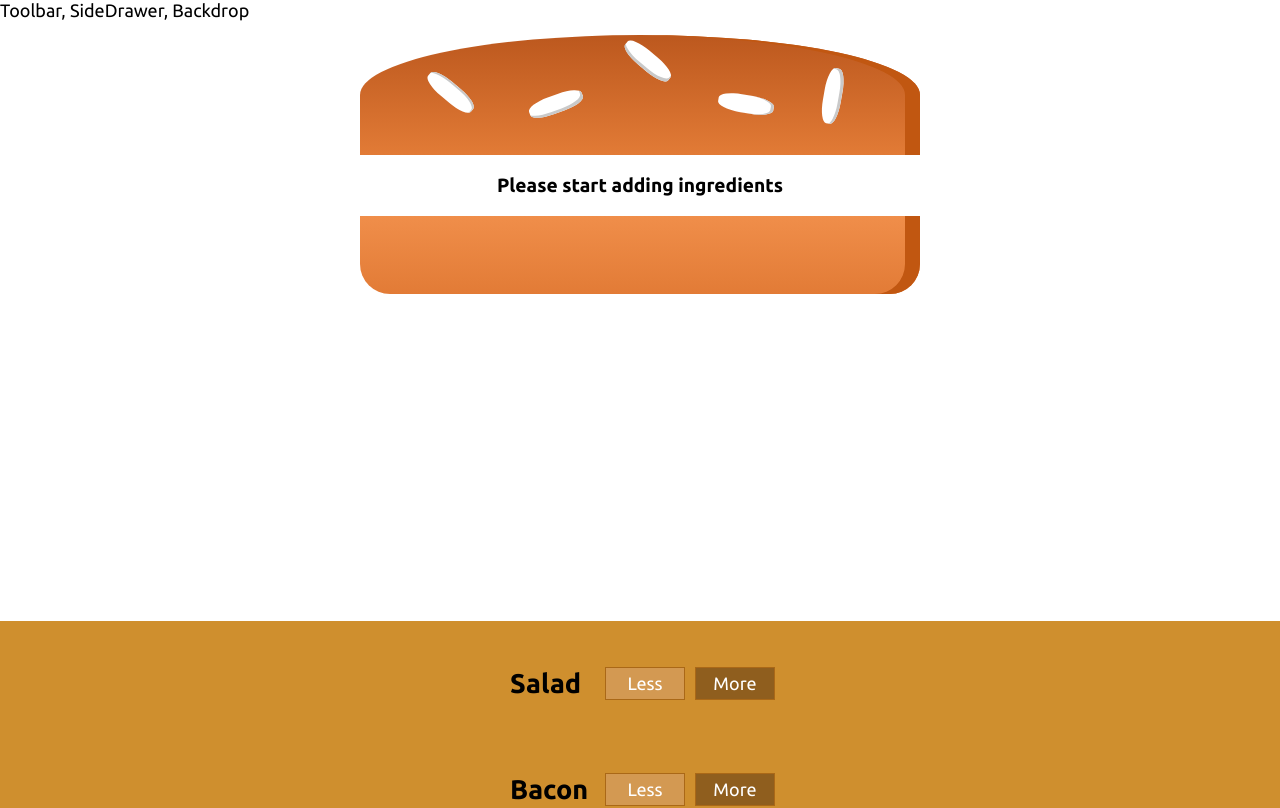
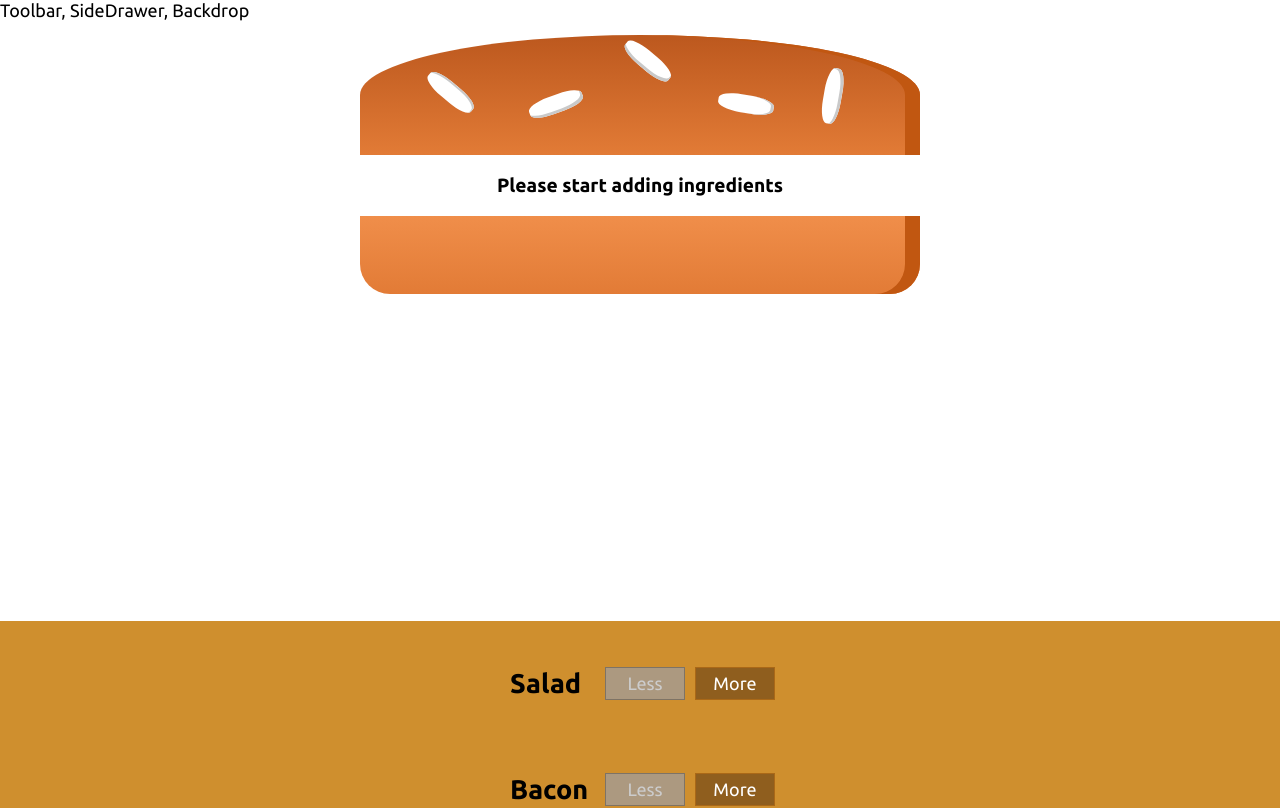
Before and after one commit to MykolajKrusser/burger_builder, a React app in the folder burger-builder/: page / in a window 1280 px wide. Shown: the top 808 px of the page. Built offline with nearby package versions, Linux system fonts and the light colour scheme.

Commit message:
added disable check to less btn

```diff
--- a/burger-builder/src/components/Burger/BuildControls/BuildControl/BuildControl.js
+++ b/burger-builder/src/components/Burger/BuildControls/BuildControl/BuildControl.js
@@ -3,8 +3,13 @@ import classes from './BuildControl.css';
 const buildControl = (props)=>(
     <div className={classes.BuildControl}>
         <h2 className={classes.Label}>{props.label}</h2>
-        <button className={classes.Less} onClick={props.removed}>Less</button>
-        <button className={classes.More} onClick={props.added}>More</button>
+        <button
+            className={classes.Less}
+            onClick={props.removed}
+            disabled={props.disabled}>Less</button>
+        <button
+            className={classes.More}
+            onClick={props.added}>More</button>
     </div>
 )
 export default buildControl;
--- a/burger-builder/src/components/Burger/BuildControls/BuildControls.js
+++ b/burger-builder/src/components/Burger/BuildControls/BuildControls.js
@@ -17,7 +17,8 @@ const buildControls = (props)=>(
                 key={ctrl.label}
                 label={ctrl.label}
                 added={()=>props.ingredienAdded(ctrl.type)}
-                removed={()=>props.ingredientRemove(ctrl.type)} />
+                removed={()=>props.ingredientRemove(ctrl.type)}
+                disabled={props.disabled[ctrl.type]} />
         ))}
     </div>
 )
--- a/burger-builder/src/containers/BurgerBuilder/BurgerBuilder.js
+++ b/burger-builder/src/containers/BurgerBuilder/BurgerBuilder.js
@@ -36,6 +36,9 @@ class BurgerBuilder extends Component{
 
     removeIngredientHandler = (type)=>{
         const oldCount = this.state.ingredients[type];
+        if(oldCount <= 0){
+            return;
+        }
         const updatedCount = oldCount - 1;
         const updatedIngredients = {
             ...this.state.ingredients
@@ -48,12 +51,19 @@ class BurgerBuilder extends Component{
     }
 
     render(){
+        const disableInfo ={
+            ...this.state.ingredients
+        }
+        for(let key in disableInfo){
+            disableInfo[key] = disableInfo[key] <= 0;
+        }
         return(
             <Wrap>
                 <Burger ingredients={this.state.ingredients}/>
                 <BuildControls
                     ingredienAdded={this.addIngredientHandler}
-                    ingredientRemove={this.removeIngredientHandler}/>
+                    ingredientRemove={this.removeIngredientHandler}
+                    disabled={disableInfo}/>
             </Wrap>
         );
     }
```
